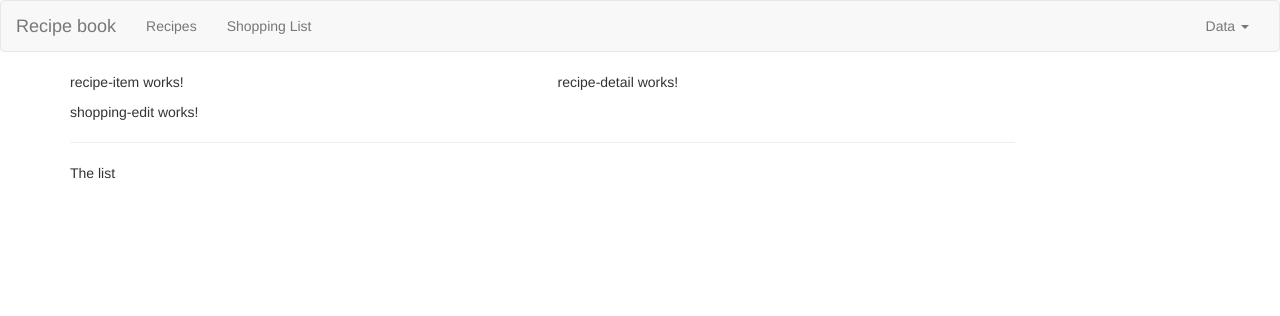
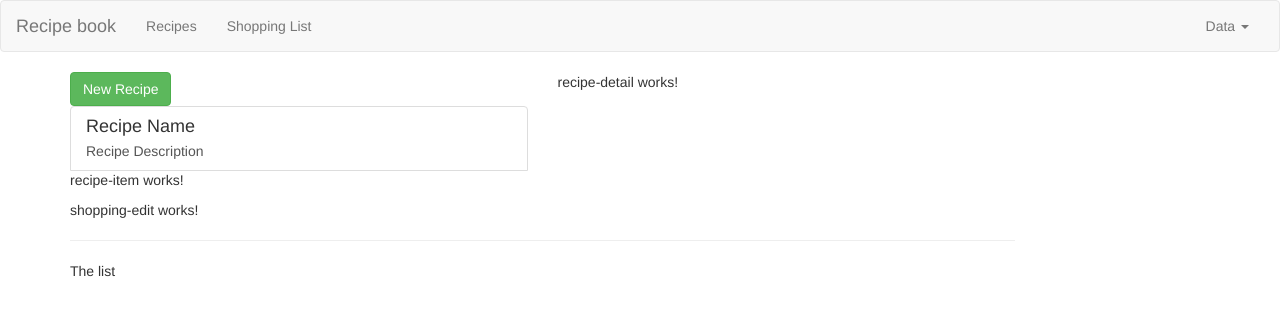
Before and after one commit to jackW50/angular_practice, an Angular app: page / in a window 1280 px wide. Shown: the top 316 px of the page. Built offline with nearby package versions, Linux system fonts and the light colour scheme.

Commit message:
Add recipes array to list component and implement a new display.

```diff
--- a/src/app/recipes/recipe-list/recipe-list.component.html
+++ b/src/app/recipes/recipe-list/recipe-list.component.html
@@ -1 +1,19 @@
-<app-recipe-item></app-recipe-item>
+<div class="row">
+  <div class="col-xs-12">
+    <button class="btn btn-success">New Recipe</button>
+  </div>
+</div>
+<div class="row">
+  <div class="col-xs-12">
+    <a href="#" class="list-group-item clearfix">
+      <div class="pull-left">
+        <h4 class="list-group-item-heading">Recipe Name</h4>
+        <p class="list-group-item-text">Recipe Description</p>
+      </div>
+      <span class="pull-right">
+        <img src="" alt="" class="image-responsive" style="max-height: 50px;">
+      </span>
+    </a>
+    <app-recipe-item></app-recipe-item>
+  </div>
+</div>
--- a/src/app/recipes/recipe-list/recipe-list.component.ts
+++ b/src/app/recipes/recipe-list/recipe-list.component.ts
@@ -1,4 +1,6 @@
 import { Component, OnInit } from '@angular/core';
+
+import { Recipe } from '../recipe.model';
 
 @Component({
   selector: 'app-recipe-list',
@@ -6,6 +8,9 @@
   styleUrls: ['./recipe-list.component.css']
 })
 export class RecipeListComponent implements OnInit {
+  recipes: Recipe[] = [
+    new Recipe('A test Recipe', 'This is simply a test', 'https://cdn.pixabay.com/photo/2016/06/15/19/09/food-1459693_960_720.jpg')
+  ];
 
   constructor() { }
 
```
